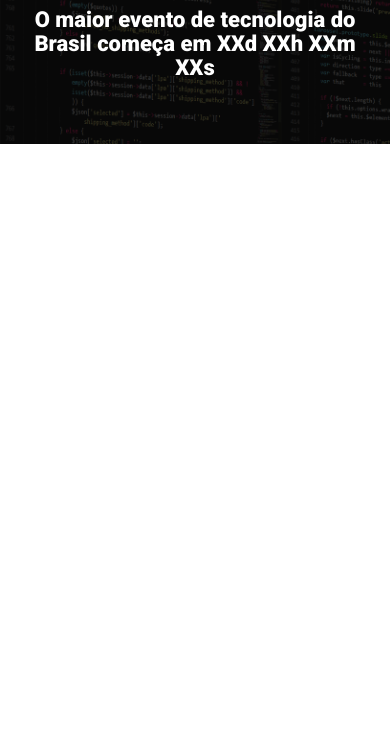
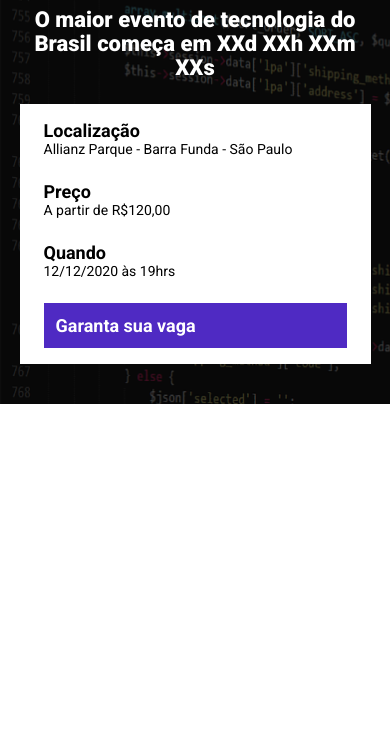
Before and after one commit to KaueBulhoes/Modulo-22---Landing-page, a website built with Parcel: page src/index.html in a window 390 px wide. Shown: the part 96-844 px from the top of the page. Built offline with nearby package versions, Linux system fonts and the light colour scheme.

Commit message:
commit aula 3 construção cabeçalho

```diff
--- a/package.json
+++ b/package.json
@@ -4,7 +4,7 @@
   "description": "",
   "main": "index.js",
   "scripts": {
-    "dev": "parcel --no-cache src/index.html src/styles/main.scss src/scripts/main.js",
+    "dev": "parcel src/index.html src/styles/main.scss src/scripts/main.js --no-cache",
     "test": "echo \"Error: no test specified\" && exit 1"
   },
   "keywords": [],
--- a/src/index.html
+++ b/src/index.html
@@ -14,6 +14,23 @@
         <div class="container">
             <img class="hero__logo" src="./images/ebac_logo.svg" alt="EBAC">
             <p class="hero__text">O  maior evento de tecnologia do Brasil começa em XXd XXh XXm XXs</p>
+            <div class="infos-bar">
+                <ul class="infos-bar__infos">
+                    <li class="infos-bar__infos__item">
+                        <b>Localização</b>
+                        Allianz Parque - Barra Funda - São Paulo
+                    </li>
+                    <li class="infos-bar__infos__item">
+                        <b>Preço</b>
+                        A partir de R$120,00
+                    </li>
+                    <li class="infos-bar__infos__item">
+                        <b>Quando</b>
+                        12/12/2020 às 19hrs
+                    </li>
+                </ul>
+                <a href="#" class="button button--primary">Garanta sua vaga</a>
+            </div>
         </div>
     </header>
 
--- /dev/null
+++ b/src/styles/components/_buttons.scss
@@ -0,0 +1,24 @@
+.button{
+    padding: 12px;
+    font-size: 18px;
+    font-weight: bold;
+    text-decoration: none;
+    text-align: center;
+    white-space: nowrap;
+
+    &--primary{
+        color: #fff;
+        background-color: #4f2ac3;
+    }
+
+    @media (max-width: 640px) {
+        display: block;
+        width: 100%;
+    }
+
+    @media (max-width: 1024px) {
+        display: flex;
+        align-items: center;
+    }
+
+}
--- /dev/null
+++ b/src/styles/components/_infos-bar.scss
@@ -0,0 +1,40 @@
+.infos-bar{
+    padding: 16px 24px;
+    background-color: #fff;
+    display: flex;
+    justify-content: space-between;
+
+    &__infos{
+        display: flex;
+        gap: 40px;
+
+        &__item{
+            font-size: 14px;
+            color: #000;
+
+            b{
+                color: #000;
+                font-size: 18px;
+                display: block;
+            }
+        }
+    }
+
+    @media (max-width: 640px) {
+        display: block;
+
+        &__infos{
+            display: block;
+
+            &__item{
+                margin-bottom: 24px;
+            }
+        }
+    }
+
+    @media (max-width: 1024px) {
+        &__infos{
+            gap: 16px;
+        }
+    }
+}
--- a/src/styles/main.scss
+++ b/src/styles/main.scss
@@ -1,4 +1,6 @@
 @use 'hero';
+@use './components/infos-bar';
+@use './components/buttons';
 
 *{
     margin: 0;
@@ -6,6 +8,7 @@
     box-sizing: border-box;
     font-family: Roboto, sans-serif;
     color: #fff;
+    list-style: none;
 }
 
 .container{
```
